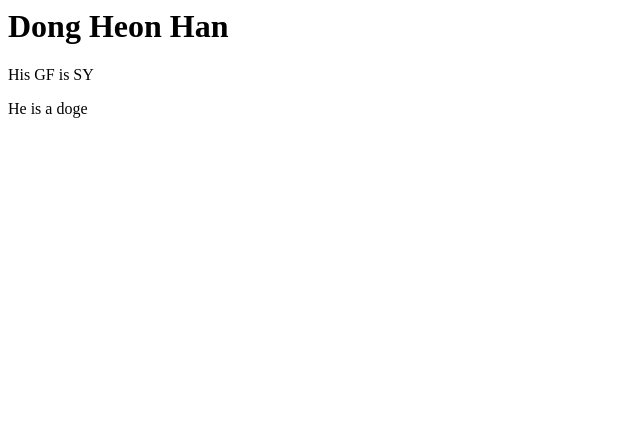
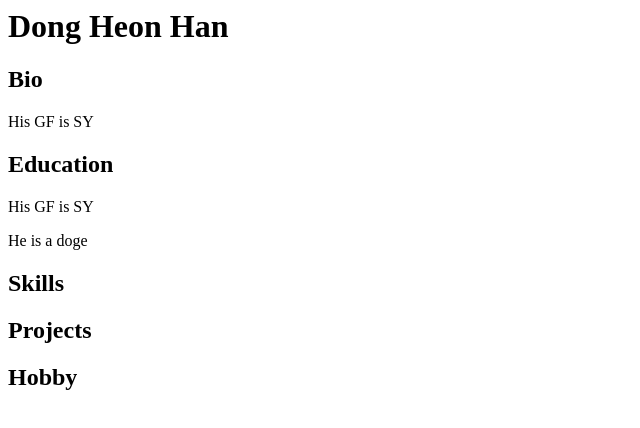
Before and after one commit to DongheonHan/websiteTest1, a plain HTML site: page index.html in a window 1280 px wide. Shown: the whole page, without its empty margins (0-640 px from the left). Drawn offline with Linux system fonts and the light colour scheme.

Commit message:
fifthCommit

```diff
--- a/index.html
+++ b/index.html
@@ -7,7 +7,13 @@
 </head>
 <body>
     <h1>Dong Heon Han</h1>
+    <h2>Bio</h2>
+    <p>His GF is SY</p>
+    <h2>Education</h2>
     <p>His GF is SY</p>
     <p>He is a doge</p>
+    <h2>Skills</h2>
+    <h2>Projects</h2>
+    <h2>Hobby</h2>
 </body>
 </html>
```
